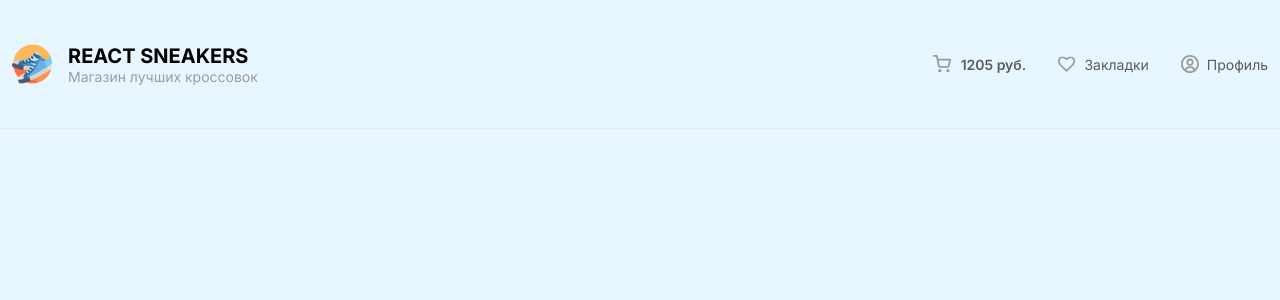
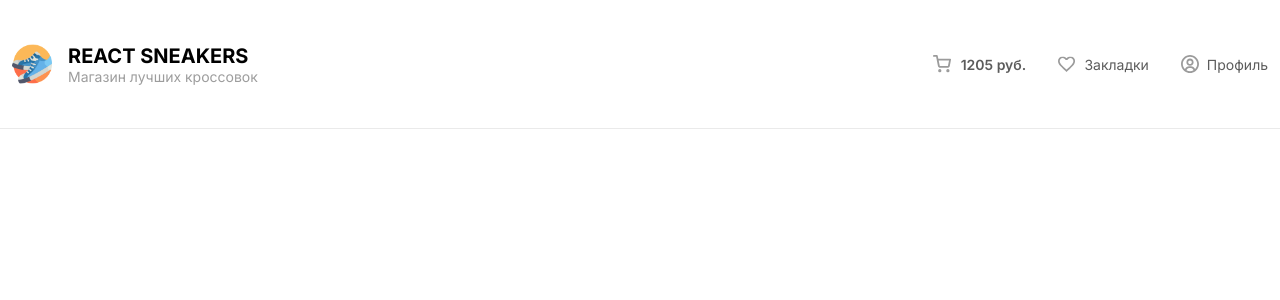
Before and after one commit to Mishka-Web/project-shop-sneakers, a React (Vite) app in the folder client/: page / in a window 1280 px wide. Shown: the top 300 px of the page. Built offline with nearby package versions, Linux system fonts and the light colour scheme.

Commit message:
update index.scss

```diff
--- a/client/src/assets/scss/index.scss
+++ b/client/src/assets/scss/index.scss
@@ -23,5 +23,5 @@ body {
 	font-size: 1.4rem;
 	font-family: "Inter", sans-serif;
 	line-height: normal;
-	background-color: #e7f6ff;
+	background-color: #ffffff;
 }
```
